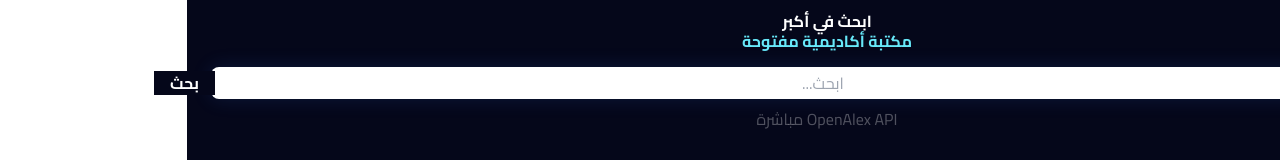
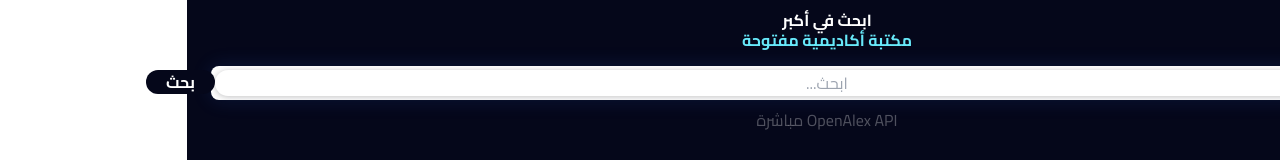
Before and after one commit to mahmoodabdm/buhouthal, a Next.js app: page / in a window 1280 px wide. Shown: the part 266-426 px from the top of the page. Built offline with nearby package versions, Linux system fonts and the light colour scheme.

Commit message:
Update SearchBar.tsx

```diff
--- a/components/SearchBar.tsx
+++ b/components/SearchBar.tsx
@@ -14,12 +14,12 @@ export default function SearchBar(){
         onChange={e=>setQ(e.target.value)}
         onKeyDown={e=>e.key==='Enter'&&go()}
         placeholder="ابحث..."
-        className="w-full bg-transparent text-black text- text-center placeholder:text-center placeholder:text-gray-400 outline-none py- pr-2 pl-"
+        className="w-full h- bg-white text-black text- text-center placeholder:text-center placeholder:text-gray-400 outline-none rounded-full pr- pl- shadow-[0_1px_6px_rgba(32,33,36,0.28)] border border-white/20"
         dir="rtl"
       />
       <button
         onClick={go}
-        className="absolute left- top- bottom- bg-[#05071a] text-white text- font-bold px-4 rounded- hover:bg-black transition"
+        className="absolute left- top- bottom- bg-[#05071a] text-white text- font-bold px-5 rounded-full hover:bg-black transition"
       >
         بحث
       </button>
```
